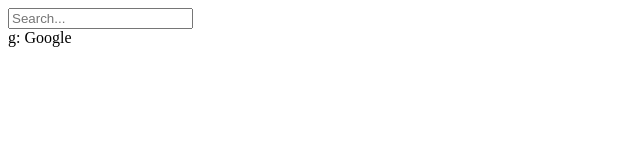
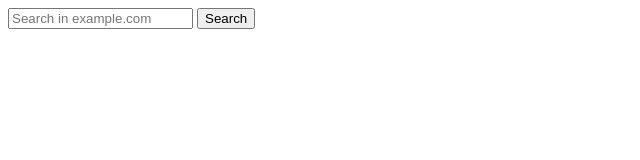
Before and after one commit to trb1216/startpage.github.io, a plain HTML site: page index.html in a window 1280 px wide. Shown: the whole page, without its empty margins (0-640 px from the left). Drawn offline with Linux system fonts and the light colour scheme.

Commit message:
Update index.html

```diff
--- a/index.html
+++ b/index.html
@@ -4,10 +4,11 @@
 <body>
 
 <div class="search">
-      <input type="text" class="search-input" placeholder="Search..." />
-      <i class="fas fa-search search-icon"></i>
-      <div class="shortcut-hints">
-        <span><i class="fab fa-google"></i> g: Google</span>
+      <form action="https://www.google.com/search" class="searchform" method="get" name="searchform" target="_blank">
+<input name="sitesearch" type="hidden" value="example.com">
+<input autocomplete="on" class="form-control search" name="q" placeholder="Search in example.com" required="required"  type="text">
+<button class="button" type="submit">Search</button>
+</form>
       </div>
 
 </body>
```
